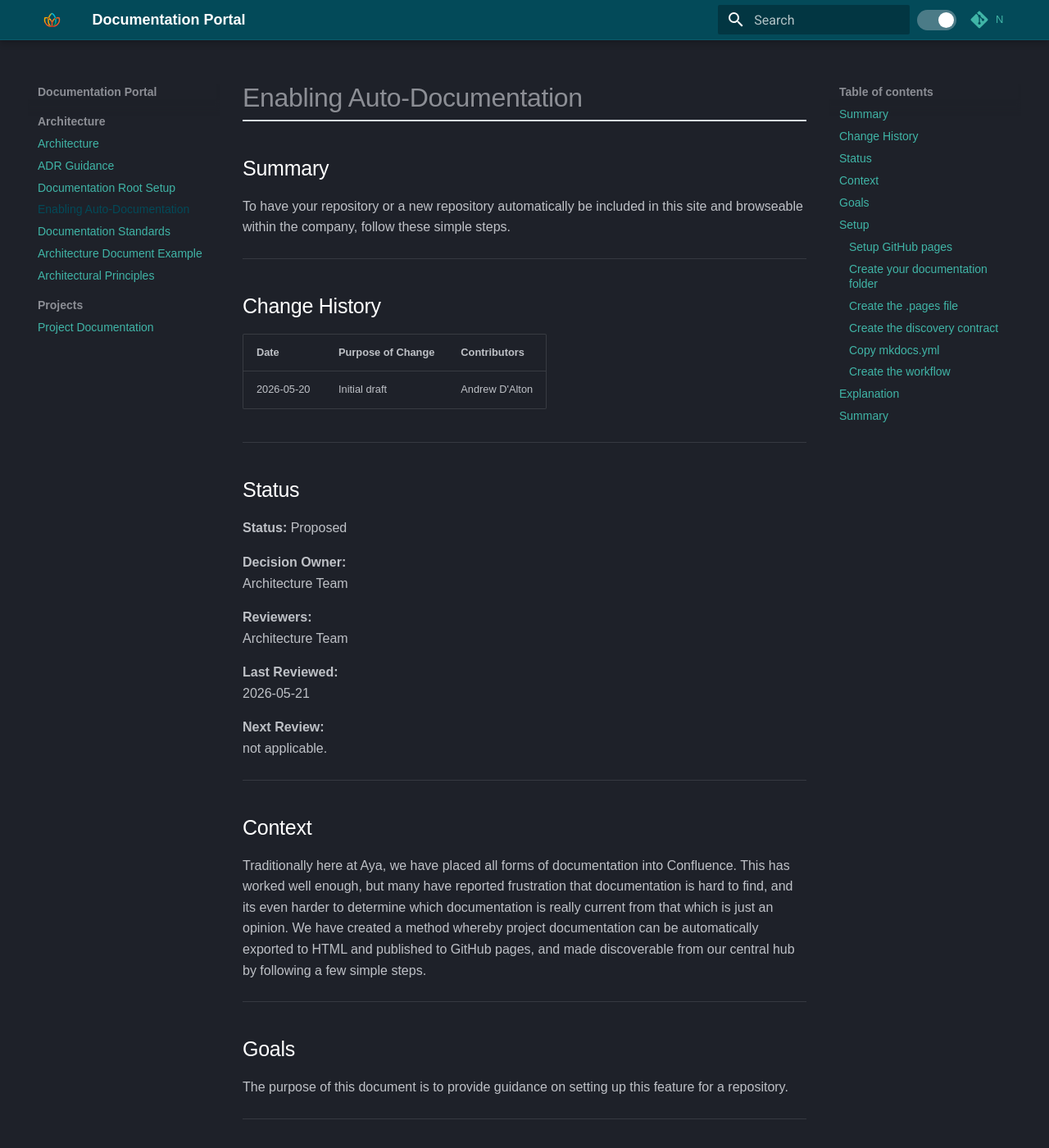
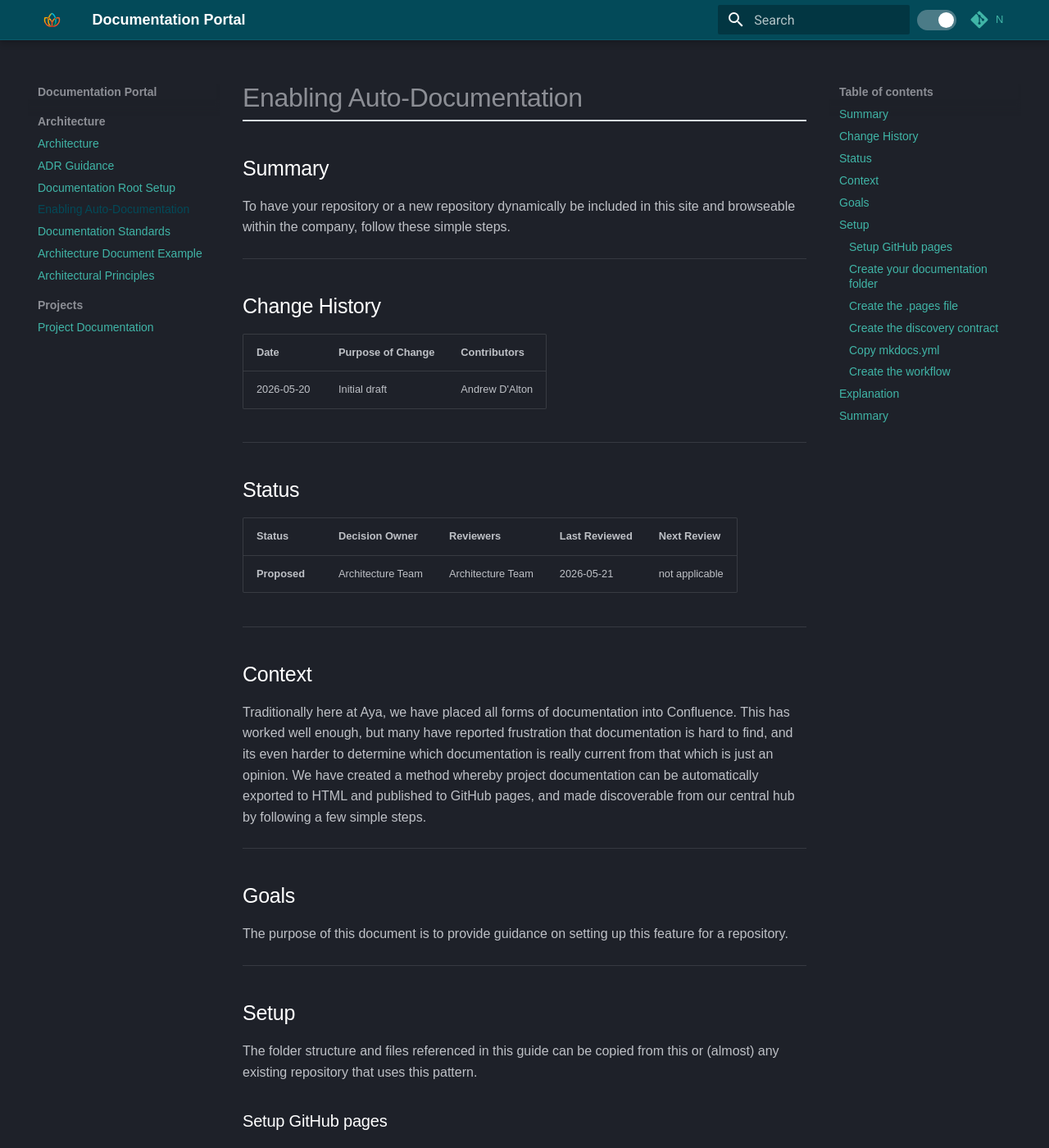
Before and after one commit to drewdz3/drewdz3.github.io, an MkDocs documentation site: the page built from docs/architecture/auto-documentation.md, in a window 1280 px wide and 1400 px high. Shown: the whole window at 82% size. Built offline with MkDocs 1.6.1 and Material for MkDocs 9.7.7, drawn with Linux system fonts in a browser that asks for light colours.

Commit message:
Prefer tables over prose.

```diff
--- a/docs/architecture/auto-documentation.md
+++ b/docs/architecture/auto-documentation.md
@@ -2,7 +2,7 @@
 
 ## Summary
 
-To have your repository or a new repository automatically be included in this site and browseable within the company, follow these simple steps.
+To have your repository or a new repository dynamically be included in this site and browseable within the company, follow these simple steps.
 
 ---
 
@@ -16,19 +16,9 @@ To have your repository or a new repository automatically be included in this si
 
 ## Status
 
-**Status:** Proposed
-
-**Decision Owner:**
-Architecture Team
-
-**Reviewers:**
-Architecture Team
-
-**Last Reviewed:**
-2026-05-21
-
-**Next Review:**
-not applicable.
+| Status | Decision Owner | Reviewers | Last Reviewed | Next Review |
+| --- | --- | --- | --- | --- |
+| **Proposed** | Architecture Team | Architecture Team | 2026-05-21 | not applicable |
 
 ---
 
```
Also changed, not shown: docs/architecture/auto-documentation-root.md (+4 -14 lines), docs/architecture/example.md (+3 -13 lines).
